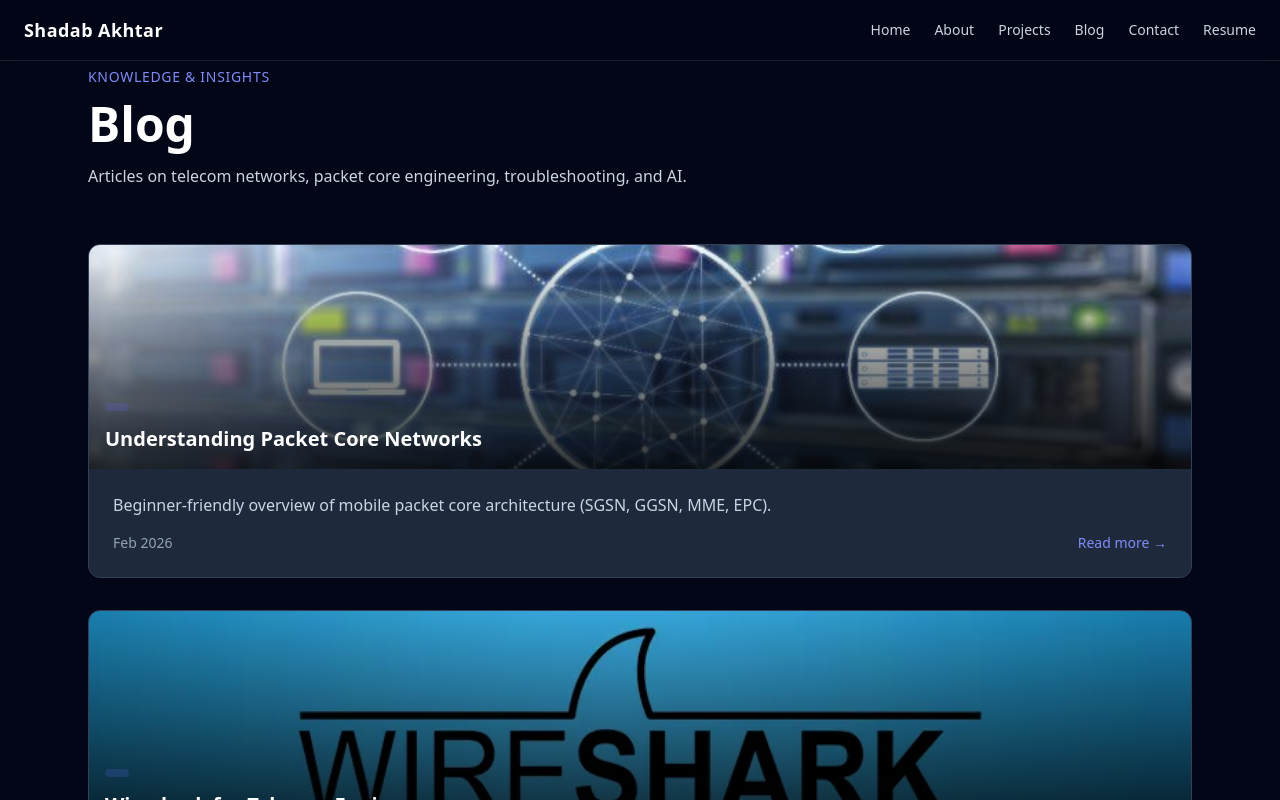
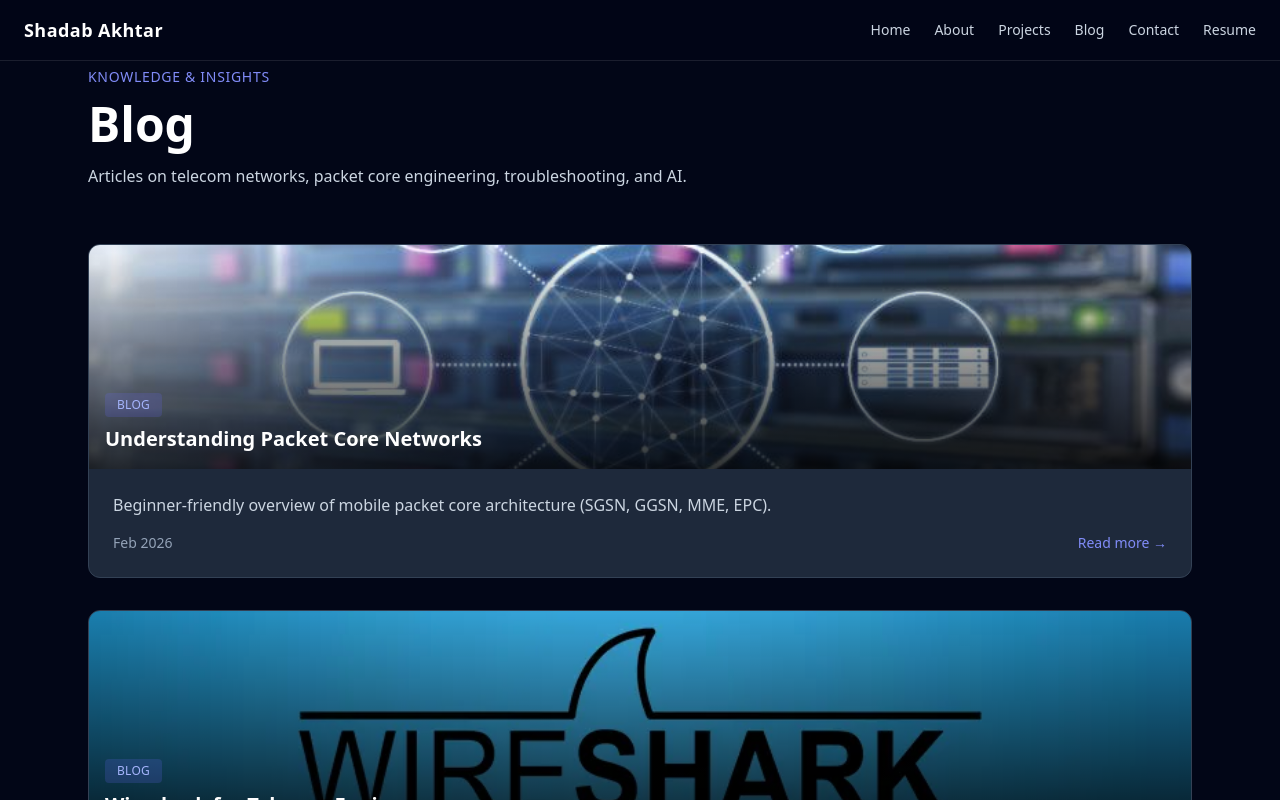
Before and after one commit to ashadab799-del/shadab-portfolio, a Next.js app: page /blog in a window 1280 px wide. Shown: the top 800 px of the page. Built offline with nearby package versions, Linux system fonts and the light colour scheme.

Commit message:
Fix blog type error

```diff
--- a/app/blog/page.tsx
+++ b/app/blog/page.tsx
@@ -101,9 +101,9 @@ export default function BlogPage() {
 
                 {/* Title on image */}
                 <div className="absolute bottom-4 left-4 right-4">
-                  <span className="inline-block mb-2 text-xs uppercase tracking-wide bg-indigo-500/20 text-indigo-300 px-3 py-1 rounded-full">
-                    {post.icon} {post.tag}
-                  </span>
+                  <span className="inline-block mb-2 text-xs uppercase tracking-wide bg-indigo-500/20 text-indigo-300 px-3 py-1 rounded">
+  Blog
+</span>
 
                   <h2 className="text-xl font-semibold text-white">
                     {post.title}
```
